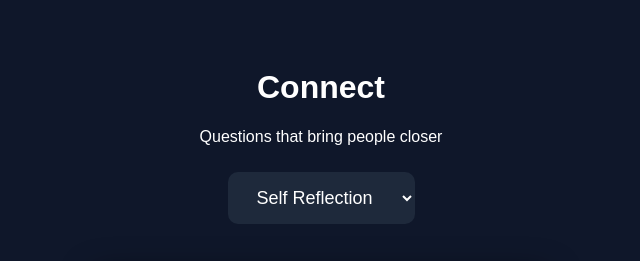
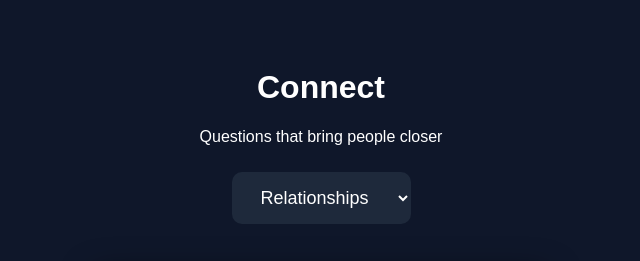
Before and after one commit to TamarAkiva/connect-app, a plain HTML site: page index.html in a window 1280 px wide. Shown: the top 261 px of the page, 319-959 px from the left. Drawn offline with Linux system fonts and the light colour scheme.

Commit message:
Update index.html

```diff
--- a/index.html
+++ b/index.html
@@ -13,7 +13,6 @@
 
 <!-- בחירת קטגוריה -->
 <select id="categorySelect">
-  <option value="self_reflection">Self Reflection</option>
   <option value="relationships">Relationships</option>
   <option value="social">Social</option>
   <option value="fun">Fun</option>
```
